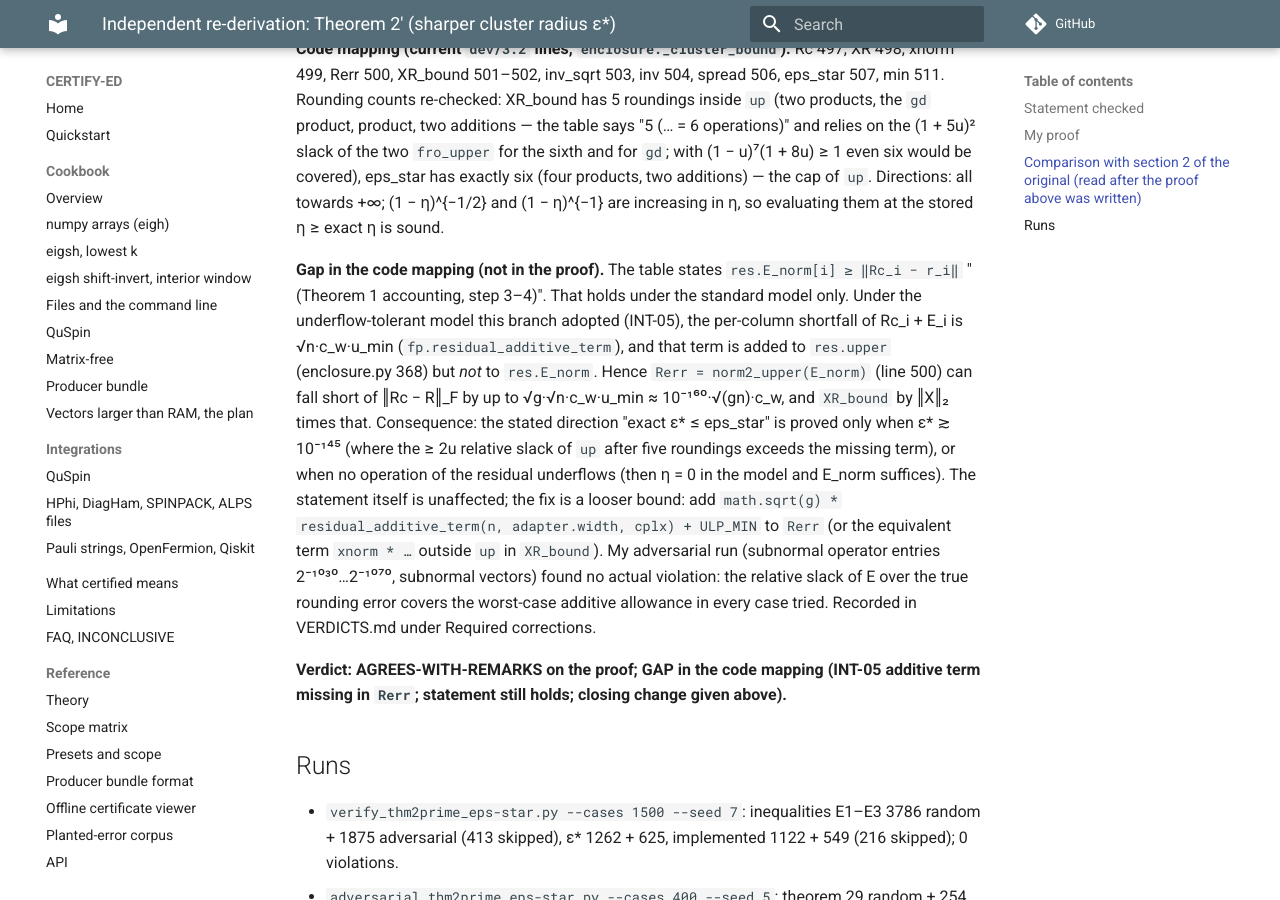
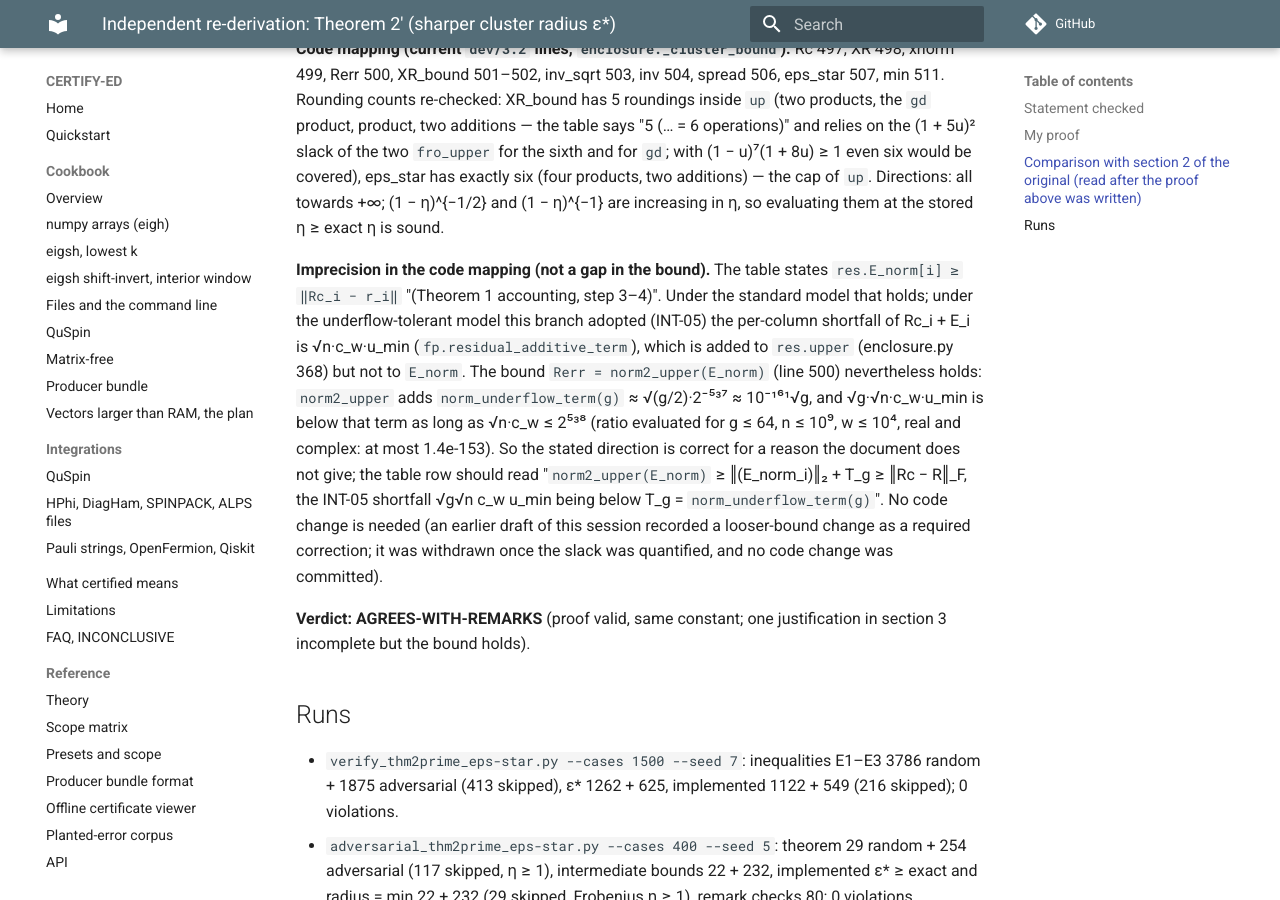
Before and after one commit to sarang-kernel/CERTIFY-ED, an MkDocs documentation site: the page built from docs/proofs/independent/thm2prime_eps-star.md, in a window 1280 px wide and 900 px high, scrolled down 1552 px. Built offline with MkDocs 1.6.1 and Material for MkDocs 9.7.7, drawn with Linux system fonts in a browser that asks for light colours; comment, search, counter and statistics services are not loaded.

Commit message:
docs/proofs: thm2prime verdict corrected to AGREES-WITH-REMARKS (INT-05 shortfall covered by norm_underflow_term; recorded correction withdrawn)

```diff
--- a/docs/proofs/independent/thm2prime_eps-star.md
+++ b/docs/proofs/independent/thm2prime_eps-star.md
@@ -56,21 +56,20 @@ XR_bound has 5 roundings inside `up` (two products, the `gd` product, product, t
 the cap of `up`. Directions: all towards +∞; (1 − η)^{−1/2} and (1 − η)^{−1} are increasing in η, so evaluating
 them at the stored η ≥ exact η is sound.
 
-**Gap in the code mapping (not in the proof).** The table states `res.E_norm[i] ≥ ‖Rc_i − r_i‖` "(Theorem 1
-accounting, step 3–4)". That holds under the standard model only. Under the underflow-tolerant model this branch
-adopted (INT-05), the per-column shortfall of Rc_i + E_i is √n·c_w·u_min (`fp.residual_additive_term`), and that
-term is added to `res.upper` (enclosure.py 368) but *not* to `res.E_norm`. Hence `Rerr = norm2_upper(E_norm)`
-(line 500) can fall short of ‖Rc − R‖_F by up to √g·√n·c_w·u_min ≈ 10⁻¹⁶⁰·√(gn)·c_w, and `XR_bound` by ‖X‖₂
-times that. Consequence: the stated direction "exact ε* ≤ eps_star" is proved only when ε* ≳ 10⁻¹⁴⁵ (where the
-≥ 2u relative slack of `up` after five roundings exceeds the missing term), or when no operation of the residual
-underflows (then η = 0 in the model and E_norm suffices). The statement itself is unaffected; the fix is a looser
-bound: add `math.sqrt(g) * residual_additive_term(n, adapter.width, cplx) + ULP_MIN` to `Rerr` (or the equivalent
-term `xnorm * …` outside `up` in `XR_bound`). My adversarial run (subnormal operator entries 2⁻¹⁰³⁰…2⁻¹⁰⁷⁰,
-subnormal vectors) found no actual violation: the relative slack of E over the true rounding error covers the
-worst-case additive allowance in every case tried. Recorded in VERDICTS.md under Required corrections.
+**Imprecision in the code mapping (not a gap in the bound).** The table states `res.E_norm[i] ≥ ‖Rc_i − r_i‖`
+"(Theorem 1 accounting, step 3–4)". Under the standard model that holds; under the underflow-tolerant model this
+branch adopted (INT-05) the per-column shortfall of Rc_i + E_i is √n·c_w·u_min (`fp.residual_additive_term`),
+which is added to `res.upper` (enclosure.py 368) but not to `E_norm`. The bound `Rerr = norm2_upper(E_norm)`
+(line 500) nevertheless holds: `norm2_upper` adds `norm_underflow_term(g)` ≈ √(g/2)·2⁻⁵³⁷ ≈ 10⁻¹⁶¹√g, and
+√g·√n·c_w·u_min is below that term as long as √n·c_w ≤ 2⁵³⁸ (ratio evaluated for g ≤ 64, n ≤ 10⁹, w ≤ 10⁴,
+real and complex: at most 1.4e-153). So the stated direction is correct for a reason the document does not give;
+the table row should read "`norm2_upper(E_norm)` ≥ ‖(E_norm_i)‖₂ + T_g ≥ ‖Rc − R‖_F, the INT-05 shortfall
+√g√n c_w u_min being below T_g = `norm_underflow_term(g)`". No code change is needed (an earlier draft of this
+session recorded a looser-bound change as a required correction; it was withdrawn once the slack was quantified,
+and no code change was committed).
 
-**Verdict: AGREES-WITH-REMARKS on the proof; GAP in the code mapping (INT-05 additive term missing in `Rerr`;
-statement still holds; closing change given above).**
+**Verdict: AGREES-WITH-REMARKS** (proof valid, same constant; one justification in section 3 incomplete but
+the bound holds).
 
 ## Runs
 
```
Also changed, not shown: docs/proofs/VERDICTS.md (+2 -14 lines), docs/proofs/thm2prime_eps-star.md (+1 -1 lines).
